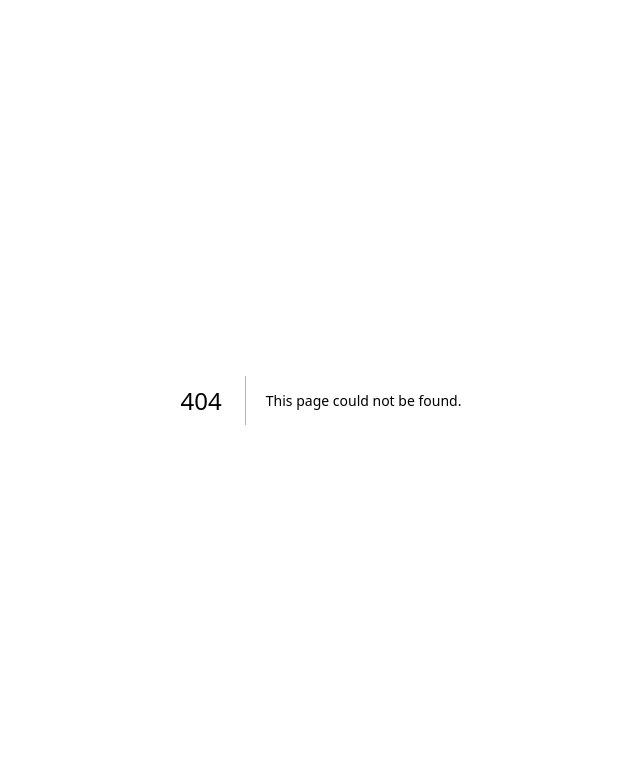
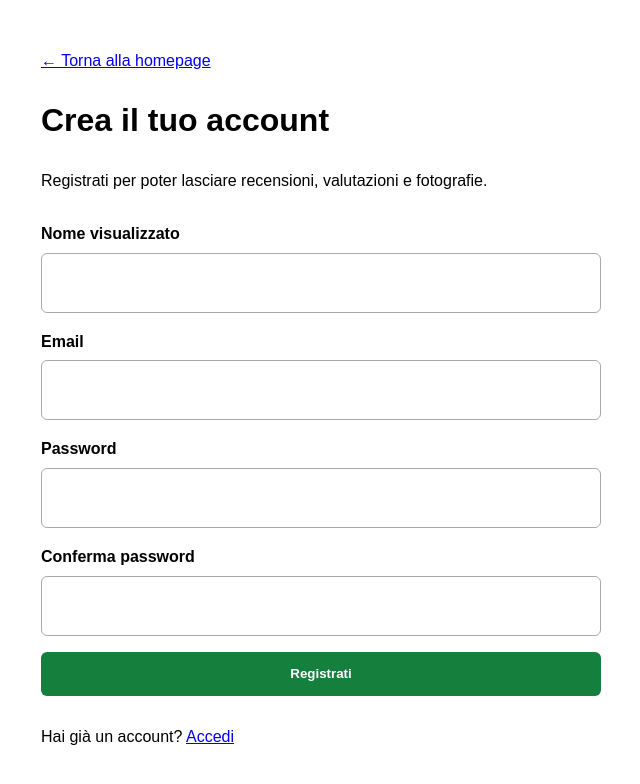
Before and after one commit to davidemilizia/gluten-free-finder, a Next.js app: page /register in a window 1280 px wide. Before the commit this address had no page. Shown: the top 784 px of the page, without its empty margins (319-959 px from the left). Built offline with nearby package versions, Linux system fonts and the light colour scheme.

Commit message:
Create page.tsx

```diff
--- /dev/null
+++ b/src/app/register/page.tsx
@@ -0,0 +1,134 @@
+"use client";
+
+import Link from "next/link";
+import { FormEvent, useState } from "react";
+import { supabase } from "@/lib/supabase-browser";
+
+export default function RegisterPage() {
+  const [displayName, setDisplayName] = useState("");
+  const [email, setEmail] = useState("");
+  const [password, setPassword] = useState("");
+  const [confirmPassword, setConfirmPassword] = useState("");
+  const [message, setMessage] = useState("");
+  const [errorMessage, setErrorMessage] = useState("");
+  const [loading, setLoading] = useState(false);
+
+  async function handleSubmit(event: FormEvent<HTMLFormElement>) {
+    event.preventDefault();
+    setMessage("");
+    setErrorMessage("");
+
+    if (password.length < 8) {
+      setErrorMessage("La password deve contenere almeno 8 caratteri.");
+      return;
+    }
+
+    if (password !== confirmPassword) {
+      setErrorMessage("Le password non coincidono.");
+      return;
+    }
+
+    setLoading(true);
+
+    const { error } = await supabase.auth.signUp({
+      email: email.trim(),
+      password,
+      options: {
+        data: { display_name: displayName.trim() },
+        emailRedirectTo: `${window.location.origin}/login?confirmed=1`,
+      },
+    });
+
+    setLoading(false);
+
+    if (error) {
+      setErrorMessage(error.message);
+      return;
+    }
+
+    setMessage(
+      "Registrazione completata. Controlla la tua email e apri il link di conferma."
+    );
+    setPassword("");
+    setConfirmPassword("");
+  }
+
+  return (
+    <main style={pageStyle}>
+      <Link href="/">← Torna alla homepage</Link>
+      <h1>Crea il tuo account</h1>
+      <p>Registrati per poter lasciare recensioni, valutazioni e fotografie.</p>
+
+      {message && <div style={successStyle}>{message}</div>}
+      {errorMessage && <div style={errorStyle}>{errorMessage}</div>}
+
+      <form onSubmit={handleSubmit} style={formStyle}>
+        <label style={fieldStyle}>
+          Nome visualizzato
+          <input
+            type="text"
+            value={displayName}
+            onChange={(event) => setDisplayName(event.target.value)}
+            required
+            minLength={2}
+            maxLength={60}
+            autoComplete="name"
+            style={inputStyle}
+          />
+        </label>
+
+        <label style={fieldStyle}>
+          Email
+          <input
+            type="email"
+            value={email}
+            onChange={(event) => setEmail(event.target.value)}
+            required
+            autoComplete="email"
+            style={inputStyle}
+          />
+        </label>
+
+        <label style={fieldStyle}>
+          Password
+          <input
+            type="password"
+            value={password}
+            onChange={(event) => setPassword(event.target.value)}
+            required
+            minLength={8}
+            autoComplete="new-password"
+            style={inputStyle}
+          />
+        </label>
+
+        <label style={fieldStyle}>
+          Conferma password
+          <input
+            type="password"
+            value={confirmPassword}
+            onChange={(event) => setConfirmPassword(event.target.value)}
+            required
+            minLength={8}
+            autoComplete="new-password"
+            style={inputStyle}
+          />
+        </label>
+
+        <button type="submit" disabled={loading} style={buttonStyle}>
+          {loading ? "Registrazione in corso..." : "Registrati"}
+        </button>
+      </form>
+
+      <p>Hai già un account? <Link href="/login">Accedi</Link></p>
+    </main>
+  );
+}
+
+const pageStyle = { maxWidth: "560px", margin: "0 auto", padding: "40px 20px", fontFamily: "Arial, sans-serif", lineHeight: 1.6 };
+const formStyle = { display: "grid", gap: "16px", margin: "28px 0" };
+const fieldStyle = { display: "grid", gap: "6px", fontWeight: 700 };
+const inputStyle = { minHeight: "42px", padding: "8px 10px", border: "1px solid #aaa", borderRadius: "6px", fontSize: "1rem" };
+const buttonStyle = { minHeight: "44px", border: 0, borderRadius: "6px", background: "#15803d", color: "white", fontWeight: 700, cursor: "pointer" };
+const successStyle = { padding: "14px", border: "1px solid #86c99a", borderRadius: "8px", background: "#effaf2", color: "#14532d" };
+const errorStyle = { padding: "14px", border: "1px solid #e4a2a2", borderRadius: "8px", background: "#fff1f1", color: "#7f1d1d" };
```
